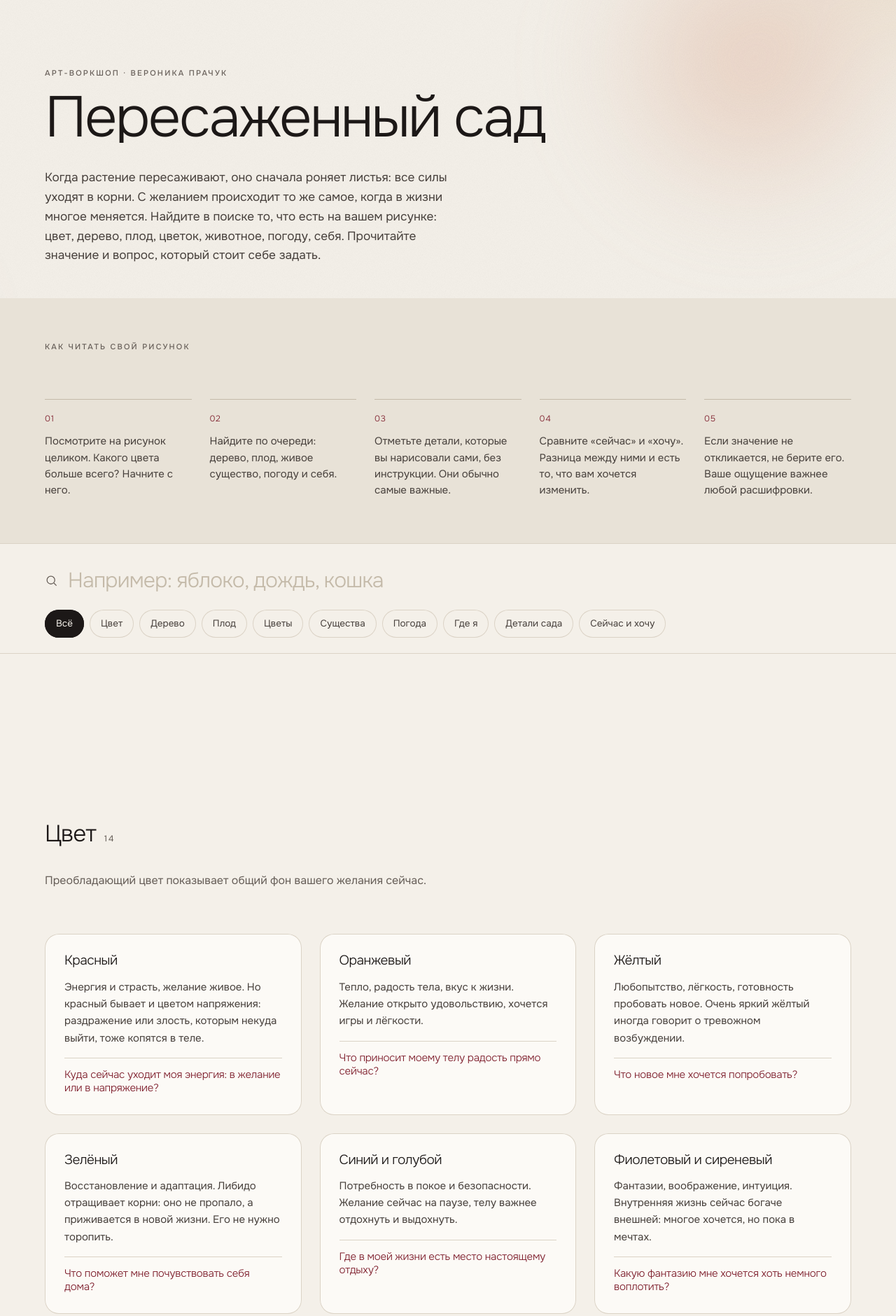
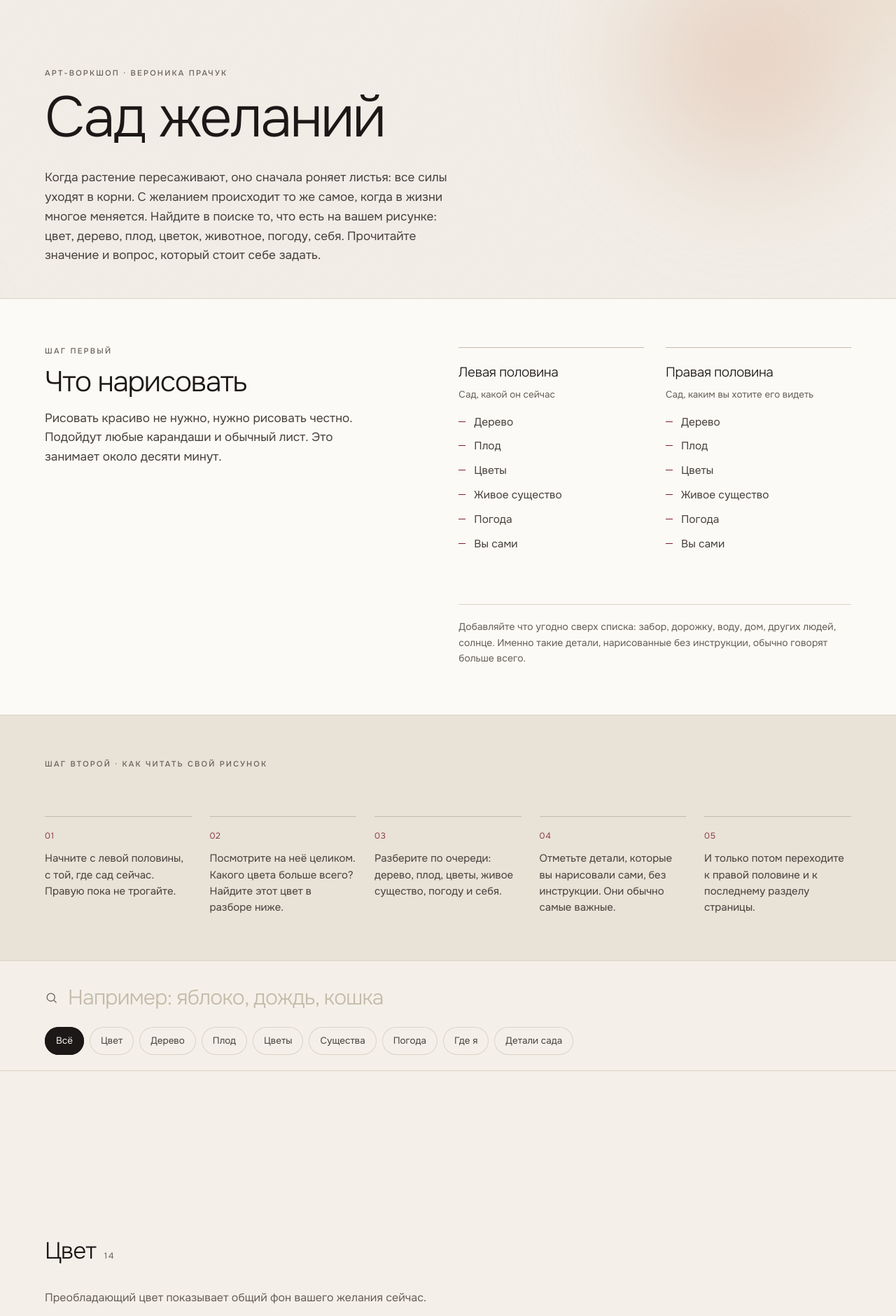
Before and after one commit to pnika4575-create/pnika4575-create.github.io, a plain HTML site: page art-test/index.html in a window 1280 px wide. Shown: the part 67-1947 px from the top of the page at 70% size. Drawn offline with Linux system fonts and the light colour scheme; a web font is replaced by a local one.

Commit message:
Арт-тест «Сад желаний»: правила рисования, три шага разбора, отдельный блок «Сейчас и хочу». Телефон убран с сайта

```diff
--- a/art-test/index.html
+++ b/art-test/index.html
@@ -3,8 +3,8 @@
 <head>
 <meta charset="utf-8">
 <meta name="viewport" content="width=device-width, initial-scale=1">
-<title>Пересаженный сад: расшифровка рисунка | Вероника Прачук</title>
-<meta name="description" content="Расшифровка арт-упражнения «Пересаженный сад»: что значат цвет, дерево, плод, цветы, животные, погода и ваше место на рисунке. Вероника Прачук, психолог и сексолог, Белград.">
+<title>Сад желаний: расшифровка рисунка | Вероника Прачук</title>
+<meta name="description" content="Расшифровка арт-упражнения «Сад желаний»: что значат цвет, дерево, плод, цветы, животные, погода и ваше место на рисунке. Вероника Прачук, психолог и сексолог, Белград.">
 <meta name="theme-color" content="#F4F0E9">
 <meta name="color-scheme" content="light">
 <link rel="icon" href="/favicon.svg" type="image/svg+xml">
@@ -14,7 +14,7 @@
 <meta property="og:type" content="website">
 <meta property="og:site_name" content="Вероника Прачук">
 <meta property="og:locale" content="ru_RU">
-<meta property="og:title" content="Пересаженный сад: расшифровка рисунка">
+<meta property="og:title" content="Сад желаний: расшифровка рисунка">
 <meta property="og:description" content="Что значат цвет, дерево, плод, цветы, животные, погода и ваше место на рисунке. Арт-упражнение Вероники Прачук.">
 <meta property="og:image" content="https://pro-otnosheniya.com/og.jpg">
 <meta property="og:image:width" content="1200">
@@ -475,7 +475,40 @@ footer .legal{grid-column:1/span 12; margin-top:clamp(38px,4.6vw,66px); padding-
 }
 
 
-/* ======================= арт-тест «Пересаженный сад» ======================= */
+/* ======================= арт-тест «Сад желаний» ======================= */
+/* что рисовать */
+.draw{background:var(--paper); border-block:1px solid var(--line); padding:clamp(44px,5.4vw,78px) 0}
+.draw .hd{grid-column:1/span 5}
+.draw .hd .d2{margin:20px 0 0; font-size:clamp(26px,3.2vw,44px)}
+.draw .hd .lead{margin-top:20px}
+.draw .cols{grid-column:7/span 6; display:grid; grid-template-columns:1fr 1fr; gap:clamp(18px,2.4vw,32px)}
+.draw .half{border-top:1px solid var(--line-2); padding-top:20px}
+.draw .half b{display:block; font-family:var(--fd); font-weight:300; font-size:19px; letter-spacing:-.02em; margin-bottom:6px}
+.draw .half .sub{margin:0 0 16px; font-size:13.5px; color:var(--muted)}
+.draw .half ul{list-style:none; margin:0; padding:0}
+.draw .half li{position:relative; padding:0 0 10px 22px; font-size:15.5px; color:var(--ink-2)}
+.draw .half li::before{content:''; position:absolute; left:0; top:11px; width:10px; height:1px; background:var(--accent)}
+.draw .foot{grid-column:7/span 6; margin-top:clamp(22px,2.6vw,34px); padding-top:20px; border-top:1px solid var(--line)}
+
+/* второй рисунок: сейчас и хочу */
+.cmp{background:var(--sand); padding:clamp(52px,6.4vw,96px) 0}
+.cmp .hd{grid-column:1/span 7; margin-bottom:clamp(30px,3.6vw,52px)}
+.cmp .hd .step-n{font-family:var(--fd); font-weight:200; font-size:13px; letter-spacing:.08em; color:var(--accent)}
+.cmp .hd .d2{margin:16px 0 0; font-size:clamp(26px,3.4vw,46px)}
+.cmp .hd .lead{margin-top:20px; max-width:52ch}
+.cmp .list{grid-column:1/span 12; display:grid; grid-template-columns:repeat(3,1fr); gap:clamp(16px,2vw,28px)}
+
+@media (max-width:1080px){
+  .draw .hd{grid-column:1/span 12}
+  .draw .cols,.draw .foot{grid-column:1/span 12; margin-top:34px}
+  .cmp .hd{grid-column:1/span 12}
+  .cmp .list{grid-template-columns:repeat(2,1fr)}
+}
+@media (max-width:640px){
+  .draw .cols{grid-template-columns:1fr}
+  .cmp .list{grid-template-columns:1fr}
+}
+
 .sad-hero{padding:clamp(118px,13vw,180px) 0 clamp(34px,4vw,54px)}
 .sad-hero{padding-bottom:clamp(30px,3.6vw,52px)}
 .sad-hero .t{grid-column:1/span 9}
@@ -493,7 +526,7 @@ footer .legal{grid-column:1/span 12; margin-top:clamp(38px,4.6vw,66px); padding-
   font-family:var(--fd); font-weight:300; font-size:12px; letter-spacing:.06em; color:var(--accent)}
 
 /* поиск и фильтры */
-.find{position:sticky; top:82px; z-index:40; padding:0; background:color-mix(in srgb, var(--cream) 90%, transparent); backdrop-filter:blur(16px); border-block:1px solid var(--line)}
+.find{position:sticky; top:82px; scroll-margin-top:82px; z-index:40; padding:0; background:color-mix(in srgb, var(--cream) 90%, transparent); backdrop-filter:blur(16px); border-block:1px solid var(--line)}
 .find .wrap{padding-block:clamp(14px,1.8vw,22px)}
 .srch{position:relative; display:flex; align-items:center; gap:14px}
 .srch svg{flex:none; width:19px; height:19px; fill:none; stroke:var(--muted); stroke-width:1.6}
@@ -653,25 +686,63 @@ footer .legal{grid-column:1/span 12; margin-top:clamp(38px,4.6vw,66px); padding-
   <div class="wrap grid">
     <div class="t">
       <p class="lbl">Арт-воркшоп · Вероника Прачук</p>
-      <h1 class="d1 sp" data-split>Пересаженный сад</h1>
+      <h1 class="d1 sp" data-split>Сад желаний</h1>
       <p class="lead">Когда растение пересаживают, оно сначала роняет листья: все силы уходят в корни. С желанием происходит то же самое, когда в жизни многое меняется. Найдите в поиске то, что есть на вашем рисунке: цвет, дерево, плод, цветок, животное, погоду, себя. Прочитайте значение и вопрос, который стоит себе задать.</p>
     </div>
   </div>
 </section>
 
+<section class="draw">
+  <div class="wrap grid">
+    <div class="hd">
+      <p class="lbl">Шаг первый</p>
+      <h2 class="d2">Что нарисовать</h2>
+      <p class="lead">Рисовать красиво не нужно, нужно рисовать честно. Подойдут любые карандаши и обычный лист. Это занимает около десяти минут.</p>
+    </div>
+    <div class="cols">
+      <div class="half">
+        <b>Левая половина</b>
+        <p class="sub">Сад, какой он сейчас</p>
+        <ul>
+          <li>Дерево</li>
+          <li>Плод</li>
+          <li>Цветы</li>
+          <li>Живое существо</li>
+          <li>Погода</li>
+          <li>Вы сами</li>
+        </ul>
+      </div>
+      <div class="half">
+        <b>Правая половина</b>
+        <p class="sub">Сад, каким вы хотите его видеть</p>
+        <ul>
+          <li>Дерево</li>
+          <li>Плод</li>
+          <li>Цветы</li>
+          <li>Живое существо</li>
+          <li>Погода</li>
+          <li>Вы сами</li>
+        </ul>
+      </div>
+    </div>
+    <p class="note foot">Добавляйте что угодно сверх списка: забор, дорожку, воду, дом, других людей, солнце. Именно такие детали, нарисованные без инструкции, обычно говорят больше всего.</p>
+  </div>
+</section>
+
 <section class="how">
   <div class="wrap grid">
-    <div class="hd"><p class="lbl">Как читать свой рисунок</p></div>
+    <div class="hd"><p class="lbl">Шаг второй · Как читать свой рисунок</p></div>
     <ol>
-      <li>Посмотрите на рисунок целиком. Какого цвета больше всего? Начните с него.</li>
-      <li>Найдите по очереди: дерево, плод, живое существо, погоду и себя.</li>
+      <li>Начните с левой половины, с той, где сад сейчас. Правую пока не трогайте.</li>
+      <li>Посмотрите на неё целиком. Какого цвета больше всего? Найдите этот цвет в разборе ниже.</li>
+      <li>Разберите по очереди: дерево, плод, цветы, живое существо, погоду и себя.</li>
       <li>Отметьте детали, которые вы нарисовали сами, без инструкции. Они обычно самые важные.</li>
-      <li>Сравните «сейчас» и «хочу». Разница между ними и есть то, что вам хочется изменить.</li>
-      <li>Если значение не откликается, не берите его. Ваше ощущение важнее любой расшифровки.</li>
+      <li>И только потом переходите к правой половине и к последнему разделу страницы.</li>
     </ol>
   </div>
 </section>
 
+<div class="glossary">
 <section class="find" aria-label="Поиск по значениям">
   <div class="wrap">
     <div class="srch">
@@ -687,6 +758,18 @@ footer .legal{grid-column:1/span 12; margin-top:clamp(38px,4.6vw,66px); padding-
   <div class="wrap grid">
     <p class="cnt lbl" id="count" role="status"></p>
     <div id="list"></div>
+  </div>
+</section>
+</div>
+
+<section class="cmp">
+  <div class="wrap grid">
+    <div class="hd">
+      <p class="step-n">ШАГ ТРЕТИЙ</p>
+      <h2 class="d2">Сейчас и хочу</h2>
+      <p class="lead">Теперь посмотрите на правую половину рисунка и сравните её с левой. Разница между тем, что есть, и тем, чего хочется, и есть ваш запрос на перемены. Ниже разобраны самые частые варианты этой разницы.</p>
+    </div>
+    <div class="list" id="cmplist"></div>
   </div>
 </section>
 
@@ -719,7 +802,7 @@ footer .legal{grid-column:1/span 12; margin-top:clamp(38px,4.6vw,66px); padding-
         <li><a href="/#obo-mne">Обо мне</a></li>
         <li><a href="/#zaprosy">Актуальные запросы</a></li>
         <li><a href="/#test">Тест</a></li>
-        <li><a href="/art-test/">Пересаженный сад</a></li>
+        <li><a href="/art-test/">Сад желаний</a></li>
         <li><a href="/#uslugi">Услуги</a></li>
         <li><a href="/#ceny">Цены</a></li>
         <li><a href="/#statyi">Статьи</a></li>
@@ -729,7 +812,6 @@ footer .legal{grid-column:1/span 12; margin-top:clamp(38px,4.6vw,66px); padding-
       <b>Связаться</b>
       <ul>
         <li><a href="https://t.me/veroniksa_c">Telegram</a></li>
-        <li><a href="tel:+79197860909">+7 919 786 09 09</a></li>
         <li><a href="mailto:pnika4575@gmail.com">pnika4575@gmail.com</a></li>
       </ul>
     </div>
@@ -989,11 +1071,16 @@ function card(it, words, showTag){
       '<p class="ask">' + esc(it.q) + '</p>' +
     '</article>';
 }
+/* «Сейчас и хочу» показывается отдельной секцией ниже, поэтому
+   из фильтров и общего списка он исключён, но поиском находится. */
+const SEPARATE = 'compare';
+
 function render(){
   const raw = norm($q.value.trim());
   const words = raw.split(/[\s,.;]+/).filter(Boolean);
   $clear.hidden = !raw;
   let pool = items.filter(it => active === 'all' || it.cat === active);
+  if (!words.length) pool = pool.filter(it => it.cat !== SEPARATE);
   if (words.length) pool = pool.filter(it => matches(it, words));
 
   if (!pool.length){
@@ -1005,7 +1092,7 @@ function render(){
   if (words.length){
     $list.innerHTML = '<div class="group">' + pool.map(it => card(it, words, true)).join('') + '</div>';
   } else {
-    const cats = active === 'all' ? Object.keys(CATS) : [active];
+    const cats = (active === 'all' ? Object.keys(CATS) : [active]).filter(c => c !== SEPARATE);
     $list.innerHTML = cats.map(function(c){
       const g = pool.filter(it => it.cat === c);
       if (!g.length) return '';
@@ -1016,19 +1103,30 @@ function render(){
   }
 }
 function chips(){
-  const all = [['all','Всё']].concat(Object.keys(CATS).map(k => [k, CATS[k][0]]));
+  const all = [['all','Всё']].concat(Object.keys(CATS).filter(k => k !== SEPARATE).map(k => [k, CATS[k][0]]));
   $chips.innerHTML = all.map(function(p){
     return '<button class="chip" type="button" data-k="' + p[0] + '" aria-pressed="' + (p[0] === active) + '">' + p[1] + '</button>';
   }).join('');
 }
+function scrollToList(){
+  const find = document.querySelector('.find');
+  const list = document.getElementById('list');
+  const top = list.getBoundingClientRect().top + window.scrollY;
+  const sticky = 82 + find.getBoundingClientRect().height;
+  window.scrollTo({top: Math.max(0, top - sticky), behavior: 'smooth'});
+}
 $chips.addEventListener('click', function(e){
   const b = e.target.closest('.chip');
   if (!b) return;
-  active = b.dataset.k; chips(); render();
+  active = b.dataset.k; chips(); render(); scrollToList();
 });
 $q.addEventListener('input', render);
 $clear.addEventListener('click', function(){ $q.value = ''; render(); $q.focus(); });
-chips(); render();
+
+chips();
+render();
+document.getElementById('cmplist').innerHTML =
+  items.filter(it => it.cat === SEPARATE).map(it => card(it, [], false)).join('');
 
 </script>
 </body>
```
Also changed, not shown: 404.html (+1 -2 lines), index.html (+2 -4 lines), statya-kritik/index.html (+1 -2 lines), statya-scenarii/index.html (+1 -2 lines), statya-zhelanie/index.html (+1 -2 lines).
